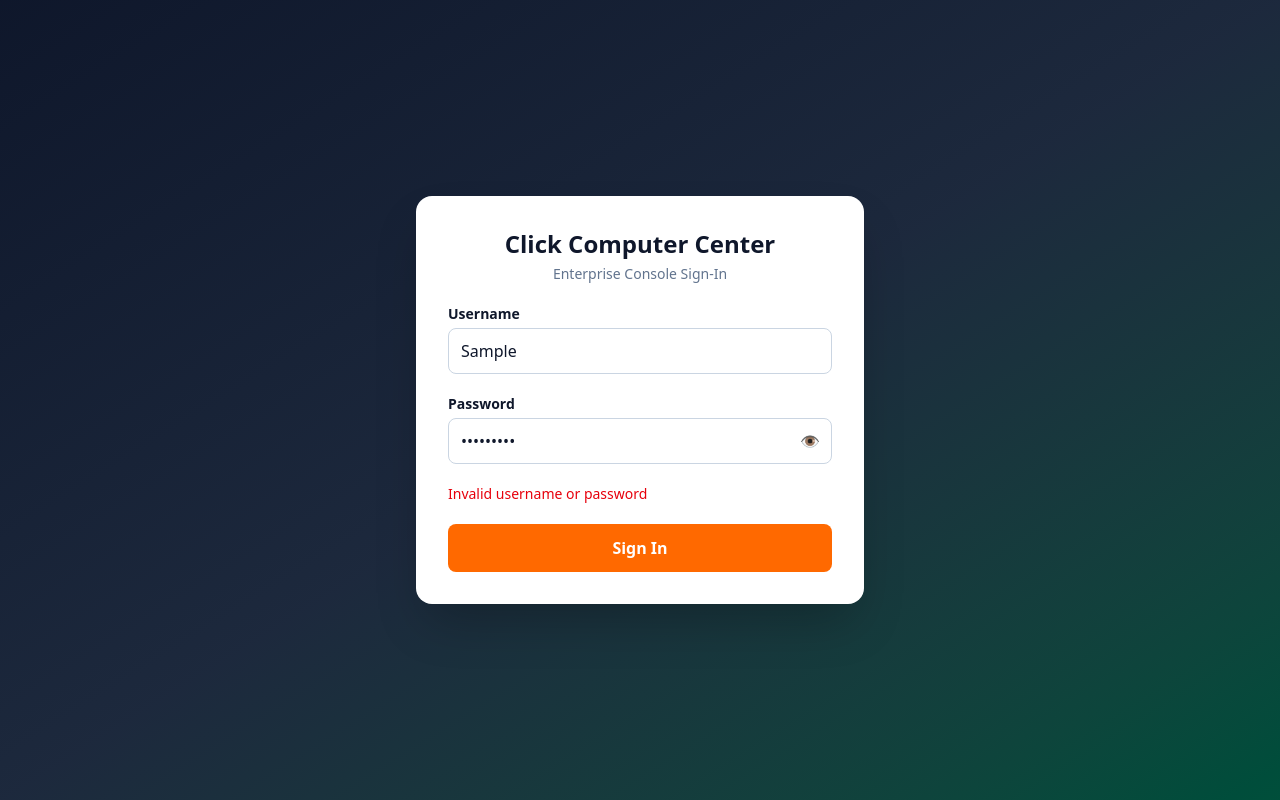
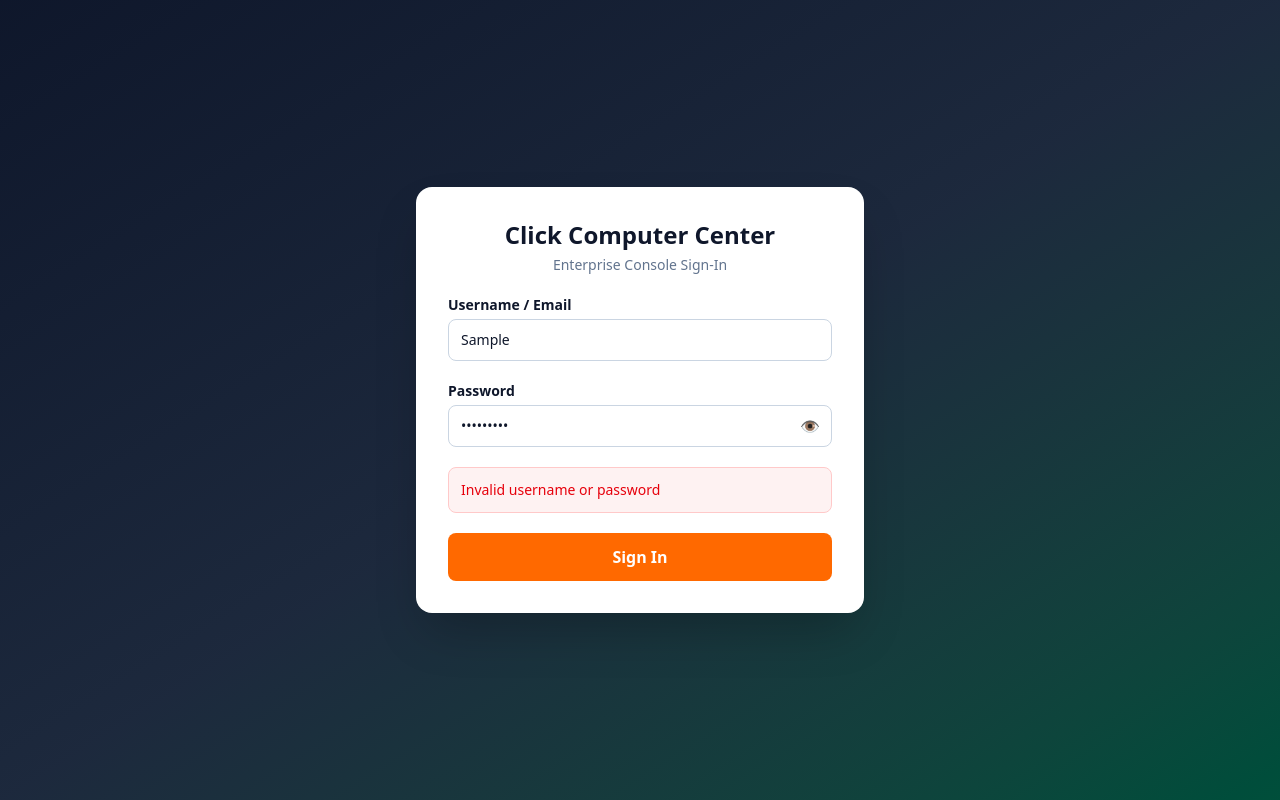
Before and after one commit to abulmalik-6304/Click-Computer-Center, a Next.js app: page /login in a window 1280 px wide. Both pictures are taken after typing "Sample", "Sample123" into the empty fields and a click on the button "Sign In". Built offline with nearby package versions, Linux system fonts and the light colour scheme.

Commit message:
Update page.tsx

```diff
--- a/src/app/login/page.tsx
+++ b/src/app/login/page.tsx
@@ -14,14 +14,25 @@ export default function LoginPage() {
     setLoading(true);
     setError("");
     const fd = new FormData(e.currentTarget);
+
+    const username = fd.get("username") as string;
+    const password = fd.get("password") as string;
+
     const res = await signIn("credentials", {
-      username: fd.get("username"),
-      password: fd.get("password"),
+      username,
+      password,
       redirect: false,
     });
+
     setLoading(false);
-    if (res?.ok) router.push("/admin/dashboard");
-    else setError("Invalid username or password");
+
+    if (res?.ok) {
+      router.push("/admin/dashboard");
+      router.refresh();
+    } else {
+      console.error("SignIn response error:", res);
+      setError(res?.error ? `Login failed: ${res.error}` : "Invalid username or password");
+    }
   }
 
   return (
@@ -32,15 +43,15 @@ export default function LoginPage() {
           <p className="text-sm text-slate-500 mt-1">Enterprise Console Sign-In</p>
         </div>
         <div>
-          <label className="block text-sm font-semibold text-slate-900 mb-1">Username</label>
+          <label className="block text-sm font-semibold text-slate-900 mb-1">Username / Email</label>
           <input required name="username" autoComplete="username"
-            className="w-full rounded-lg border border-slate-300 px-3 py-2.5 text-slate-900 focus:ring-2 focus:ring-orange-500 focus:border-orange-500" />
+            className="w-full rounded-lg border border-slate-300 px-3 py-2.5 text-slate-900 focus:ring-2 focus:ring-orange-500 focus:border-orange-500 text-sm" />
         </div>
         <div>
           <label className="block text-sm font-semibold text-slate-900 mb-1">Password</label>
           <div className="relative">
             <input required name="password" type={show ? "text" : "password"} autoComplete="current-password"
-              className="w-full rounded-lg border border-slate-300 px-3 py-2.5 pr-11 text-slate-900 focus:ring-2 focus:ring-orange-500 focus:border-orange-500" />
+              className="w-full rounded-lg border border-slate-300 px-3 py-2.5 pr-11 text-slate-900 focus:ring-2 focus:ring-orange-500 focus:border-orange-500 text-sm" />
             <button type="button" onClick={() => setShow((s) => !s)}
               aria-label={show ? "Hide password" : "Show password"}
               className="absolute right-3 top-1/2 -translate-y-1/2 text-slate-500 hover:text-slate-900">
@@ -48,7 +59,7 @@ export default function LoginPage() {
             </button>
           </div>
         </div>
-        {error && <p className="text-sm text-red-600">{error}</p>}
+        {error && <p className="text-sm text-red-600 font-medium bg-red-50 p-3 rounded-lg border border-red-200">{error}</p>}
         <button type="submit" disabled={loading}
           className="w-full py-3 bg-orange-500 hover:bg-orange-600 text-white font-semibold rounded-lg transition disabled:opacity-50">
           {loading ? "Signing in…" : "Sign In"}
```
